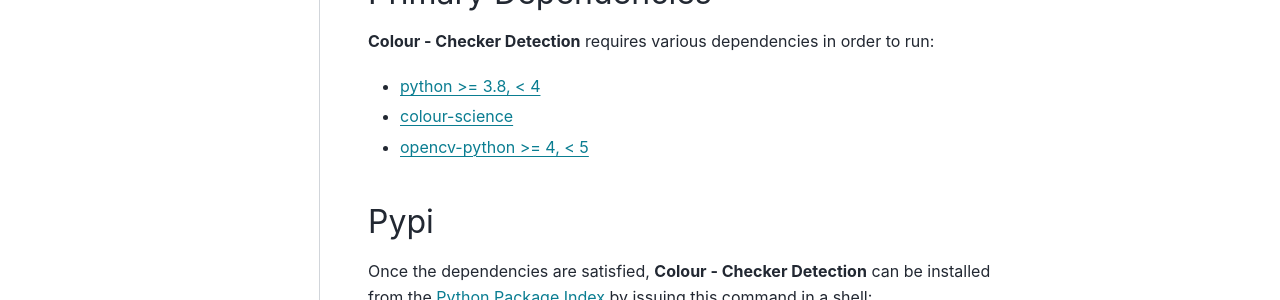
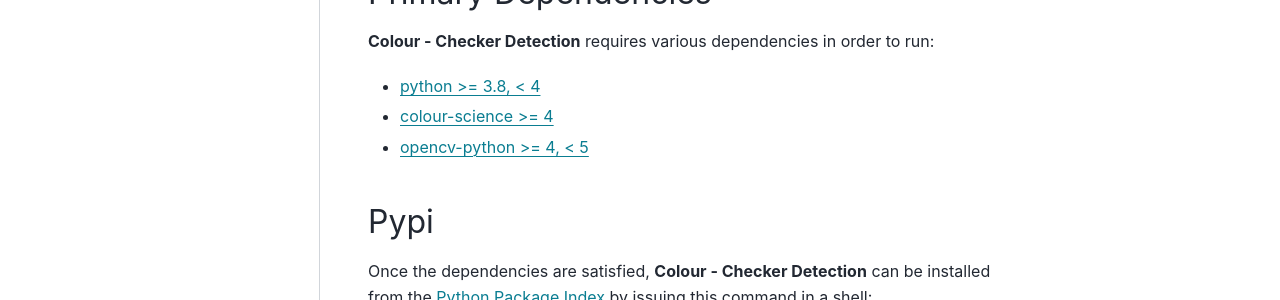
Before and after one commit to Laboratorio-de-Arqueologia-Digital-UC/colorchecker, a Sphinx documentation site: the page built from docs/installation.rst, in a window 1280 px wide and 1265 px high. Shown: the part 358-658 px from the top of the window. Built offline with Sphinx 7.4.7 and the PyData theme 0.15.4, drawn with Linux system fonts in a browser that asks for light colours; pages that are not in the unit, such as notebooks, are missing from menus; the version number is read from the project's files by our own code.

Commit message:
Update "README.rst" file.

```diff
--- a/README.rst
+++ b/README.rst
@@ -11,7 +11,7 @@
 .. |coveralls| image:: http://img.shields.io/coveralls/colour-science/colour-checker-detection/develop.svg?style=flat-square
     :target: https://coveralls.io/r/colour-science/colour-checker-detection
     :alt: Coverage Status
-.. |codacy| image:: https://img.shields.io/codacy/grade/984900e3a85e40239a0f8f633dd1ebcb/develop.svg?style=flat-square
+.. |codacy| image:: https://img.shields.io/codacy/grade/c543bc30229347cdaea00aadd3f79499/develop.svg?style=flat-square
     :target: https://www.codacy.com/app/colour-science/colour-checker-detection
     :alt: Code Grade
 .. |version| image:: https://img.shields.io/pypi/v/colour-checker-detection.svg?style=flat-square
@@ -67,7 +67,7 @@
 **Colour - Checker Detection** requires various dependencies in order to run:
 
 - `python >= 3.8, < 4 <https://www.python.org/download/releases/>`__
-- `colour-science <https://pypi.org/project/colour-science/>`__
+- `colour-science >= 4 <https://pypi.org/project/colour-science/>`__
 - `opencv-python >= 4, < 5 <https://pypi.org/project/opencv-python/>`__
 
 Pypi
--- a/docs/installation.rst
+++ b/docs/installation.rst
@@ -14,7 +14,7 @@
 **Colour - Checker Detection** requires various dependencies in order to run:
 
 - `python >= 3.8, < 4 <https://www.python.org/download/releases/>`__
-- `colour-science <https://pypi.org/project/colour-science/>`__
+- `colour-science >= 4 <https://pypi.org/project/colour-science/>`__
 - `opencv-python >= 4, < 5 <https://pypi.org/project/opencv-python/>`__
 
 Pypi
```
